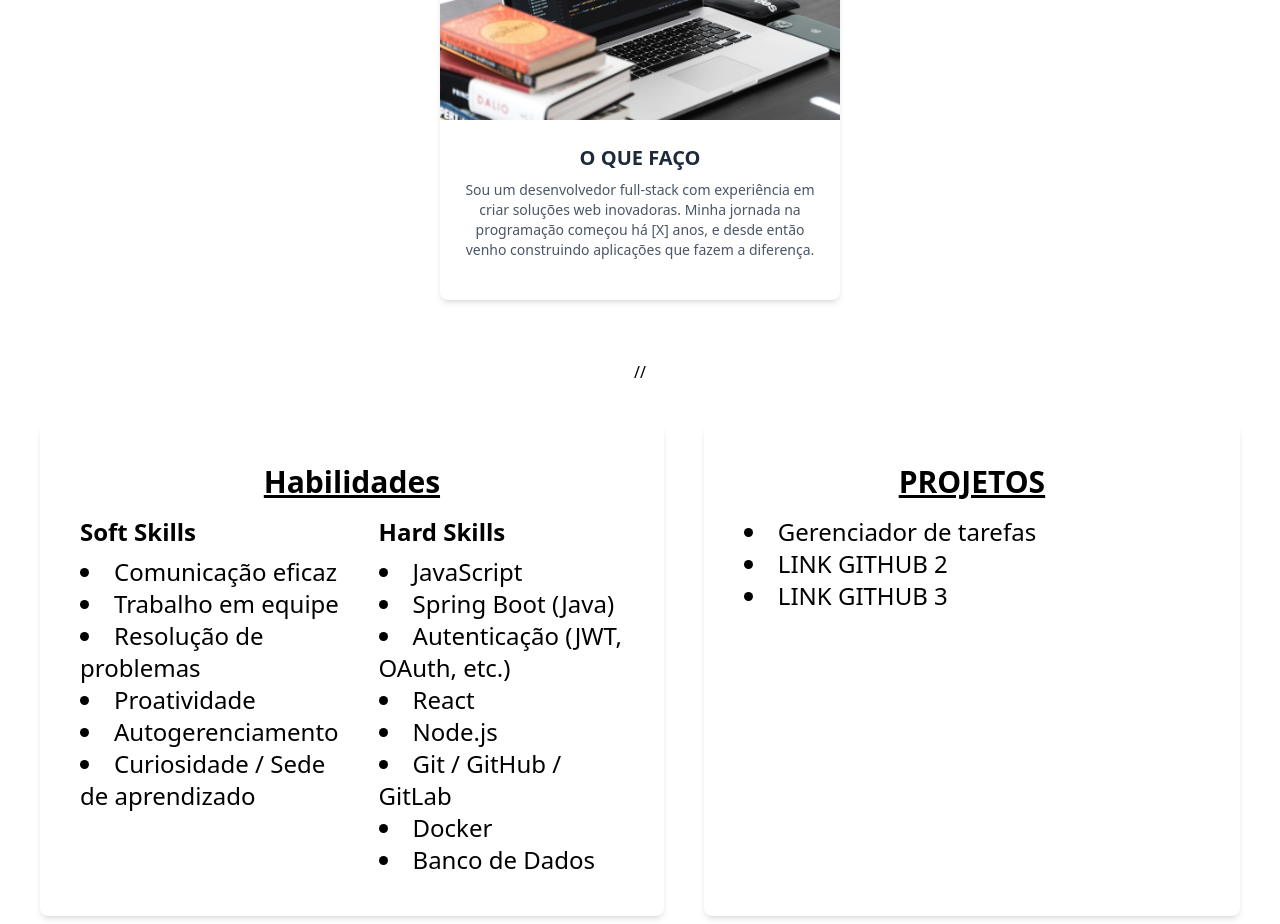
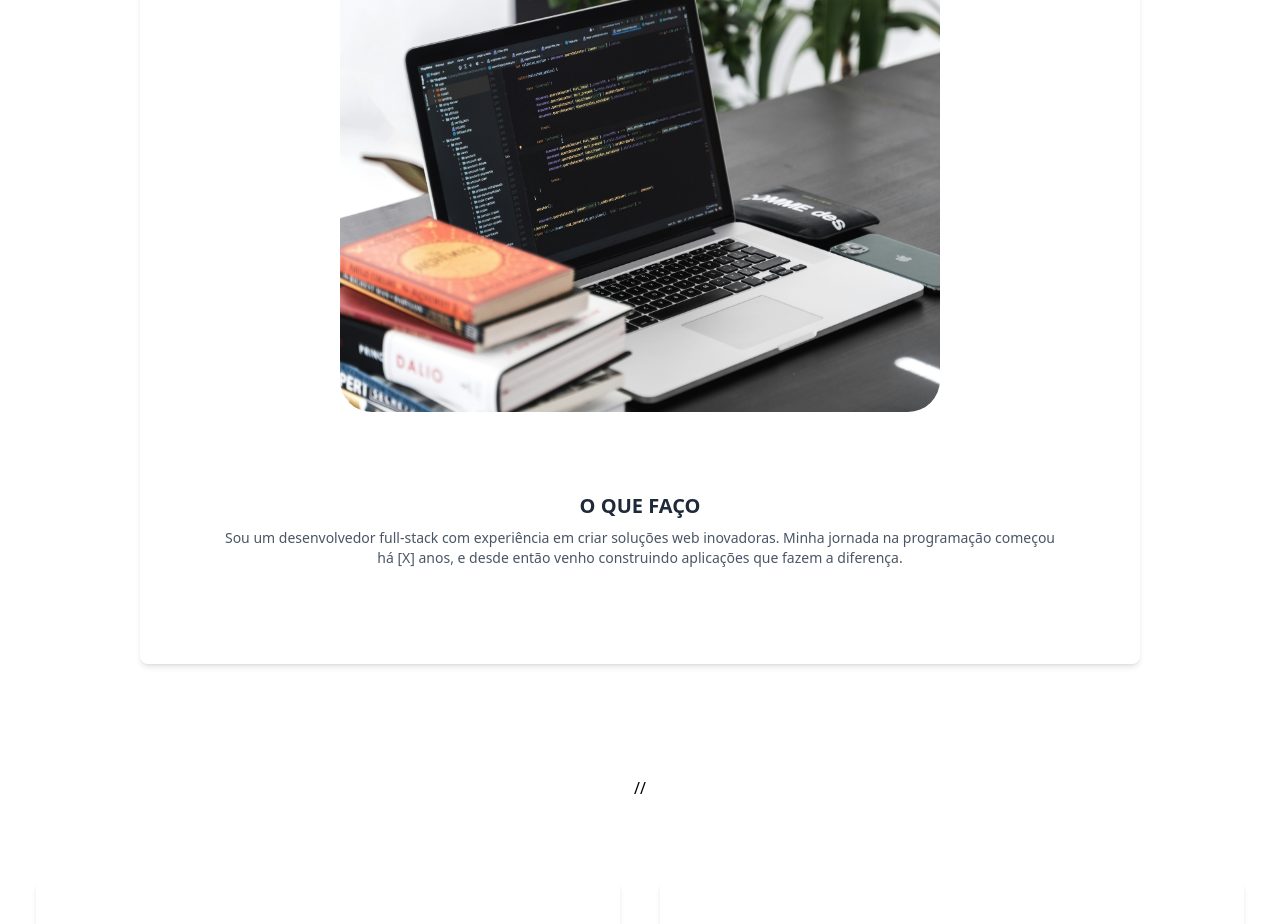
Before and after one commit to Erick-lks/Portf-lio-, a React (Vite) app in the folder portifolio-app/: page / in a window 1280 px wide. Shown: the part 1320-2244 px from the top of the page. Built offline with nearby package versions, Linux system fonts and the light colour scheme.

Commit message:
NavBar Funcional

```diff
--- a/portifolio-app/src/components/baixo/Footer.jsx
+++ b/portifolio-app/src/components/baixo/Footer.jsx
@@ -21,7 +21,8 @@ export default function Footer() {
   };
 
   return (
-    <div className="pt-15 pb-15">
+    <div className="pt-25 pb-18">
+      <section id="contato" className="scroll-mt-70">
         <form
           onSubmit={handleSubmit}
           className="bg-white shadow-md rounded-lg p-6 ml-130 h-140 w-200"
@@ -69,6 +70,7 @@ export default function Footer() {
             Enviar
           </button>
         </form>
+      </section>
     </div>
   );
 }
--- a/portifolio-app/src/components/meio/Body.jsx
+++ b/portifolio-app/src/components/meio/Body.jsx
@@ -19,7 +19,6 @@ export default function Body() {
           <Lottie animationData={animationData} loop={true} />
         </div>
       </div>
-      <section></section>
       <Informacao />
       //
       <Stacks />
--- a/portifolio-app/src/components/meio/Card.jsx
+++ b/portifolio-app/src/components/meio/Card.jsx
@@ -1,18 +1,18 @@
 export default function Card({ title, description, imageUrl }) {
   return (
-    <div className="bg-white w-[400px] rounded-lg shadow-md overflow-hidden transform transition duration-500 hover:scale-90 grid place-items-center">
+    <div className="bg-white w-250 pt-10 rounded-lg shadow-md overflow-hidden transform transition duration-500 hover:scale-90 grid place-items-center">
       {imageUrl ? (
         <img
           src={imageUrl}
           alt="Imagem"
-          className="w-[480px] h-[320px] object-cover"
+          className="w-[600px] h-[520px] object-cover rounded-4xl"
         />
       ) : (
-        <div className="w-[480px] h-[320px] bg-gray-200 flex items-center justify-center text-gray-500">
+        <div className="w-[500px] h-[420px] bg-gray-200 flex items-center justify-center text-gray-500">
           Sem imagem
         </div>
       )}
-      <div className="p-6 text-center">
+      <div className="p-20 text-center">
         {title && (
           <h2 className="text-xl font-semibold text-gray-800 mb-2">{title}</h2>
         )}
--- a/portifolio-app/src/components/meio/Informacao.jsx
+++ b/portifolio-app/src/components/meio/Informacao.jsx
@@ -42,18 +42,19 @@ export default function Informacao() {
   }, []);
 
   return (
-    <div className="py-15  flex items-center justify-center">
-      <div
+    <div className="py-28  flex items-center justify-center">
+      <section
+        id="informacao"
         className={` transition-all duration-[1000ms] ease-in-out ${
           fade ? "opacity-100 translate-y-0" : "opacity-0 translate-y-5"
-        }`}
+        } scroll-mt-30`}
       >
         <Card
           imageUrl={cardsData[index].imageUrl}
           title={cardsData[index].title}
           description={cardsData[index].description}
         />
-      </div>
+      </section>
     </div>
   );
 }
--- a/portifolio-app/src/components/meio/Stacks.jsx
+++ b/portifolio-app/src/components/meio/Stacks.jsx
@@ -1,13 +1,14 @@
 export default function Stacks() {
   return (
-    <div className=" min-h-150 p-10">
-      <div className="flex flex-col md:flex-row gap-10 justify-center">
+    <section id="stacks" className="scroll-mt-[80px] py-20">
+      <div className="max-w-8xl mx-auto px-9 flex flex-col md:flex-row gap-10 justify-center">
         {/* Habilidades */}
-        <div className="bg-white w-full md:w-[700px] p-10 rounded-lg shadow-md text-center text-2xl">
-          <h2 className="font-bold mb-4 underline text-3xl">Habilidades</h2>
-          <div className="flex flex-col md:flex-row gap-6 text-left">
+        <div className="bg-white flex-1 p-10 rounded-lg shadow-md text-center text-2xl">
+          <h2 className="font-bold mb-12 underline text-3xl">Habilidades</h2>
+
+          <div className="flex flex-col md:flex-row gap-10 text-left">
             {/* Soft Skills */}
-            <div>
+            <div className="flex-1">
               <h4 className="font-semibold mb-2">Soft Skills</h4>
               <ul className="list-disc list-inside">
                 <li>Comunicação eficaz</li>
@@ -20,7 +21,7 @@ export default function Stacks() {
             </div>
 
             {/* Hard Skills */}
-            <div>
+            <div className="flex-1">
               <h4 className="font-semibold mb-2">Hard Skills</h4>
               <ul className="list-disc list-inside">
                 <li>JavaScript</li>
@@ -37,30 +38,38 @@ export default function Stacks() {
         </div>
 
         {/* Projetos */}
-        <div className="bg-white w-full md:w-[600px] p-10 rounded-lg shadow-md text-center text-2xl">
+        <div className="bg-white flex-1 p-10 rounded-lg shadow-md text-center text-2xl">
           <h3 className="font-bold mb-4 underline text-3xl">PROJETOS</h3>
           <ul className="list-disc list-inside text-left">
             <li>
               <a
                 href="https://gerenciador-de-tarefas-gray.vercel.app/"
-                className="hover:underline cursor-pointer"
+                className="hover:underline cursor-pointer text-blue-600"
+                target="_blank"
+                rel="noopener noreferrer"
               >
                 Gerenciador de tarefas
               </a>
             </li>
             <li>
-              <a href="#" className="hover:underline cursor-pointer">
+              <a
+                href="#"
+                className="hover:underline cursor-pointer text-blue-600"
+              >
                 LINK GITHUB 2
               </a>
             </li>
             <li>
-              <a href="#" className="hover:underline cursor-pointer">
+              <a
+                href="#"
+                className="hover:underline cursor-pointer text-blue-600"
+              >
                 LINK GITHUB 3
               </a>
             </li>
           </ul>
         </div>
       </div>
-    </div>
+    </section>
   );
 }
--- a/portifolio-app/src/components/top/NavBar.jsx
+++ b/portifolio-app/src/components/top/NavBar.jsx
@@ -2,13 +2,16 @@ import Button from "./Button";
 
 export default function NavBar() {
   return (
-    <div className="bg-slate-800 p-4 fixed w-full top-0 z-50">
+    <div className="bg-transparent  p-4 fixed w-full top-0 z-50">
       <div className="flex gap-10 text-2xl text-white justify-center">
         <a href="#informacao">
           <Button>Informação</Button>
         </a>
         <a href="#stacks">
           <Button>Stacks</Button>
+        </a>
+        <a href="#stacks">
+          <Button>Projetos</Button>
         </a>
         <a href="#contato">
           <Button>Contato</Button>
```
Lines whose indentation alone changed are shown as unchanged.
